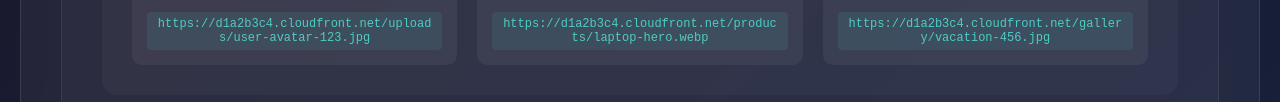
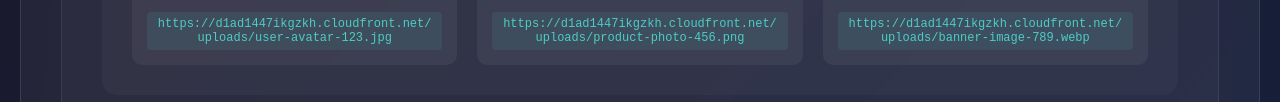
Before and after one commit to LloydRivers/fault-tolerant-webapp, a plain HTML site: page terraform/app/index.html in a window 1280 px wide. Shown: the part 2206-2308 px from the top of the page. Drawn offline with Linux system fonts and the light colour scheme.

Commit message:
cloudfront

```diff
--- a/terraform/app/index.html
+++ b/terraform/app/index.html
@@ -187,29 +187,29 @@
           <div class="example-images">
             <div class="example-img">
               <img
-                src="https://avatar.iran.liara.run/public/job/doctor/male"
+                src="https://d1ad1447ikgzkh.cloudfront.net/uploads/user-avatar-123.jpg"
                 alt="Example user avatar"
               />
               <div class="img-url">
-                https://d1a2b3c4.cloudfront.net/uploads/user-avatar-123.jpg
+                https://d1ad1447ikgzkh.cloudfront.net/uploads/user-avatar-123.jpg
               </div>
             </div>
             <div class="example-img">
               <img
-                src="https://avatar.iran.liara.run/public/job/police/female"
+                src="https://d1ad1447ikgzkh.cloudfront.net/uploads/product-photo-456.png"
                 alt="Example product photo"
               />
               <div class="img-url">
-                https://d1a2b3c4.cloudfront.net/products/laptop-hero.webp
+                https://d1ad1447ikgzkh.cloudfront.net/uploads/product-photo-456.png
               </div>
             </div>
             <div class="example-img">
               <img
-                src="https://avatar.iran.liara.run/public"
+                src="https://d1ad1447ikgzkh.cloudfront.net/uploads/banner-image-789.webp"
                 alt="Example gallery image"
               />
               <div class="img-url">
-                https://d1a2b3c4.cloudfront.net/gallery/vacation-456.jpg
+                https://d1ad1447ikgzkh.cloudfront.net/uploads/banner-image-789.webp
               </div>
             </div>
           </div>
```
Also changed, not shown: 7 other files.
